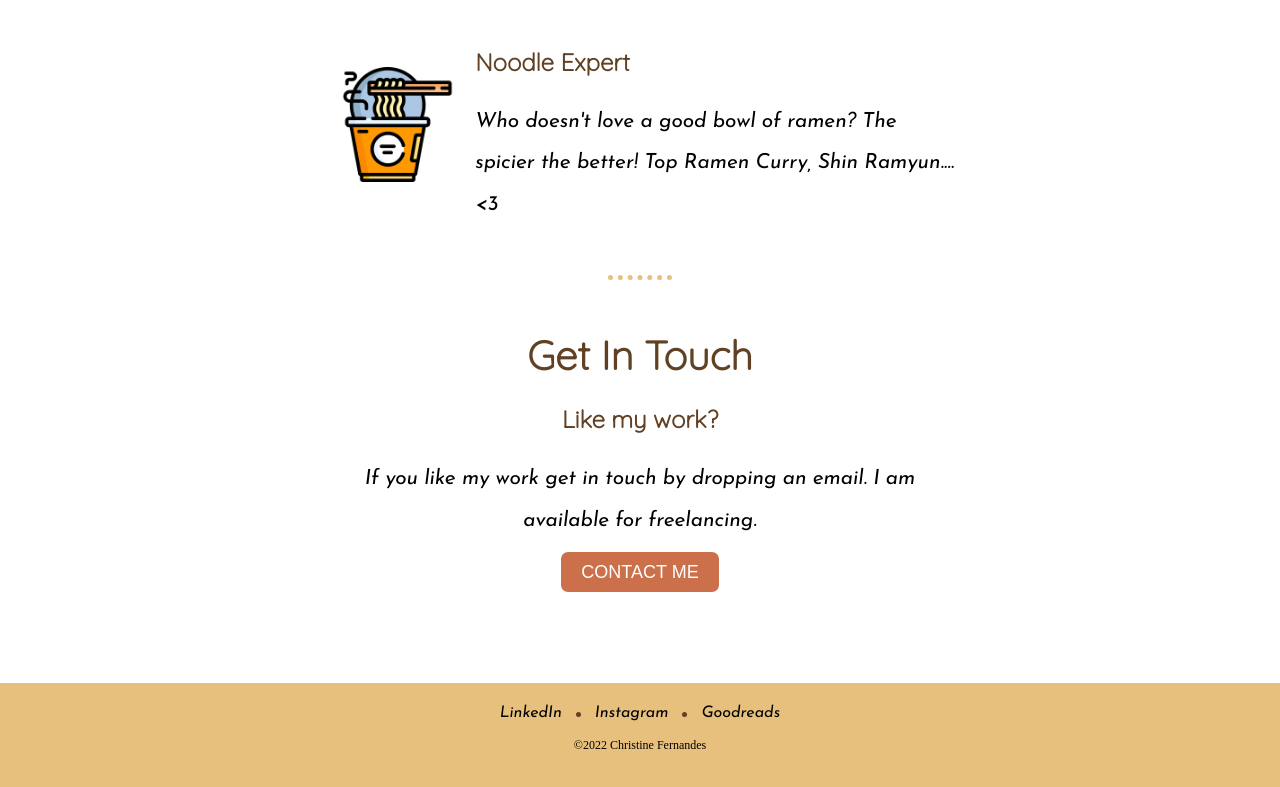
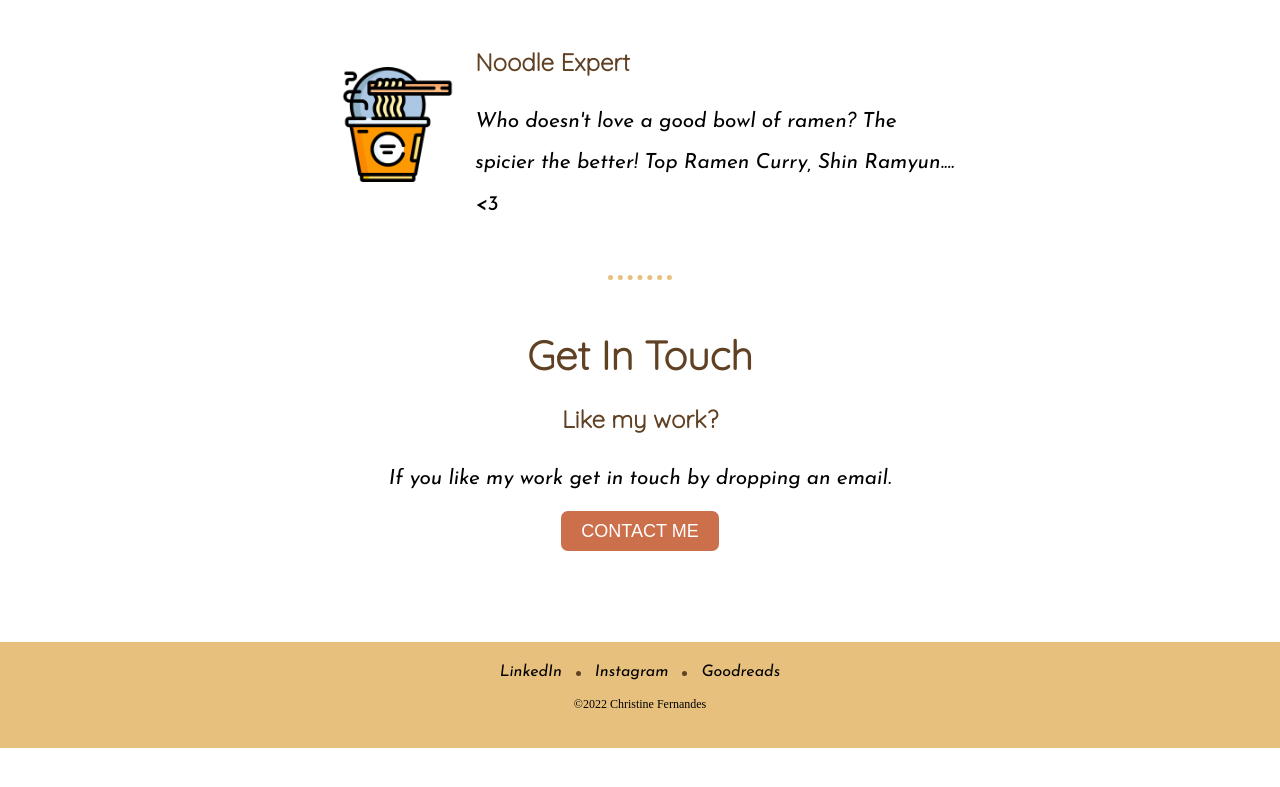
Before and after one commit to ChristineFern/cv, a plain HTML site: page index.html in a window 1280 px wide. Shown: the part 1947-2734 px from the top of the page. After the commit the page ends 2695 px from the top, so only its background shows below. Drawn offline with Linux system fonts and the light colour scheme.

Commit message:
Update index.html

```diff
--- a/index.html
+++ b/index.html
@@ -51,7 +51,7 @@
     <div class="contact-me">
       <h2>Get In Touch</h2>
       <h3>Like my work?</h3>
-      <p>If you like my work get in touch by dropping an email. I am available for freelancing.</p>
+      <p>If you like my work get in touch by dropping an email.</p>
       <a class="btn" href="contact-me.html" >CONTACT ME</a>
     </div>
   </div>
```
